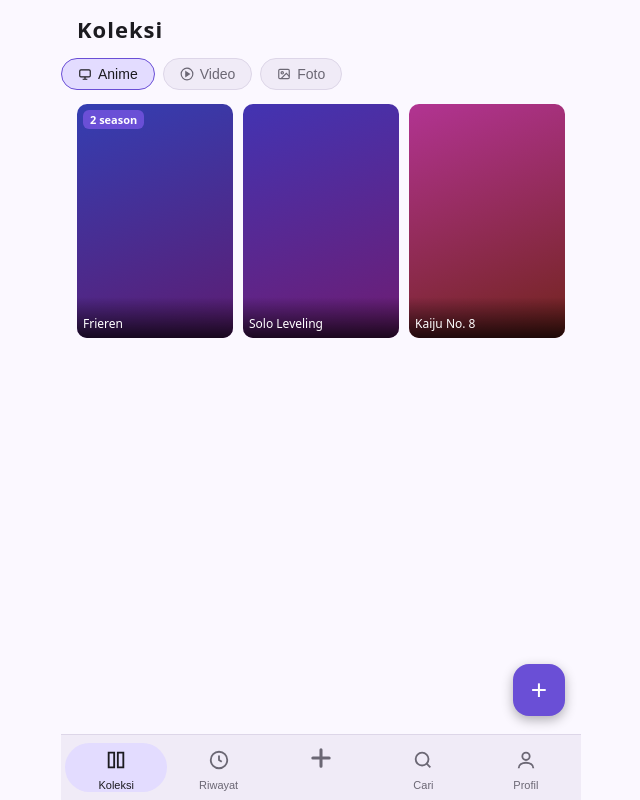
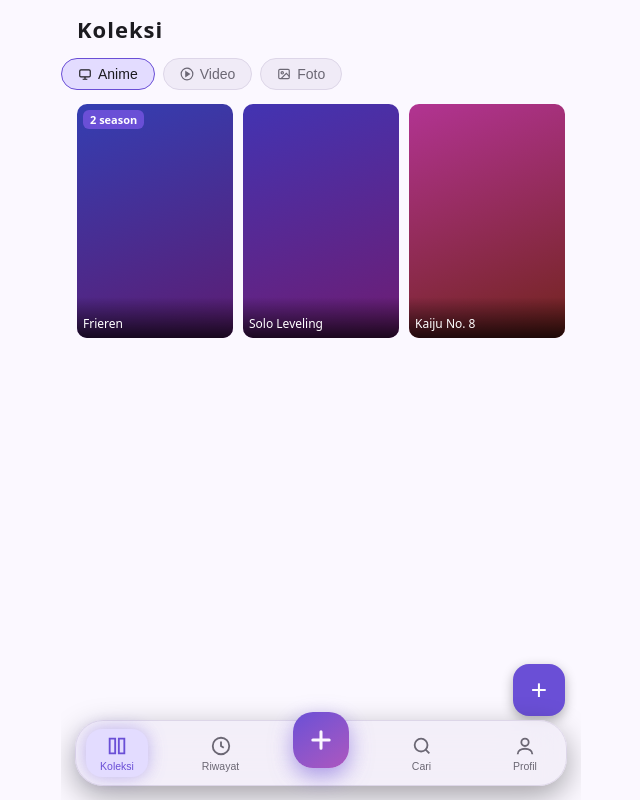
Before and after one commit to heriii1901-blip/Gattaper, a React (Vite) app: page / in a window 1280 px wide. Shown: the whole page, without its empty margins (319-959 px from the left). Built offline with nearby package versions, Linux system fonts and the light colour scheme.

Commit message:
Update bottom-nav.css

```diff
--- a/src/styles/components/bottom-nav.css
+++ b/src/styles/components/bottom-nav.css
@@ -1,15 +1,21 @@
-/* Navigasi bawah dan pill cairnya */
+/* Navigasi bawah mengambang (efek kaca) dengan tombol + di tengah */
 
-/* Navigasi bawah */
 nav {
   position: absolute;
-  bottom: 0;
-  left: 0;
-  right: 0;
+  left: 14px;
+  right: 14px;
+  bottom: calc(14px + env(safe-area-inset-bottom, 0px));
   display: flex;
+  align-items: center;
+  justify-content: space-between;
+  padding: 8px 10px;
+  border-radius: 28px;
   background: var(--sf);
-  border-top: 1px solid var(--ln);
-  padding: 8px 4px calc(8px + env(safe-area-inset-bottom,0px));
+  background: color-mix(in srgb, var(--sf) 70%, transparent);
+  -webkit-backdrop-filter: blur(18px) saturate(1.4);
+  backdrop-filter: blur(18px) saturate(1.4);
+  border: 1px solid var(--ln);
+  box-shadow: 0 10px 30px rgba(0, 0, 0, .35);
 }
 
 nav button {
@@ -17,23 +23,22 @@ nav button {
   z-index: 1;
   -webkit-tap-highlight-color: transparent;
   user-select: none;
-  flex: 1;
+  width: 62px;
+  height: 48px;
   border: 0;
   background: none;
   color: var(--mu);
-  font-size: 11px;
+  font-size: 10.5px;
   display: flex;
   flex-direction: column;
   align-items: center;
+  justify-content: center;
   gap: 3px;
   cursor: pointer;
+  transition: color .3s;
 }
 
 nav button i {
-  width: 56px;
-  height: 32px;
-  align-items: center;
-  justify-content: center;
   display: flex;
   transform-origin: center;
 }
@@ -56,16 +61,34 @@ nav button:not(:active) i {
 }
 
 nav button.on {
-  color: var(--tx);
+  color: var(--ac);
 }
 
-/* Pill cairan di belakang ikon aktif (posisinya diatur useLiquidPill) */
+/* Pill cairan di belakang menu aktif (posisinya diatur useLiquidPill) */
 .nav-pill {
   position: absolute;
   top: 0;
   left: 0;
   z-index: 0;
-  border-radius: 999px;
+  border-radius: 16px;
   background: var(--ac2);
+  box-shadow: 0 0 18px color-mix(in srgb, var(--ac) 40%, transparent);
   pointer-events: none;
 }
+
+/* Tombol + di tengah, menonjol ke atas (gaya TikTok) */
+nav button.nav-add {
+  z-index: 2;
+  width: 56px;
+  height: 56px;
+  margin-top: -26px;
+  border-radius: 20px;
+  color: var(--bg);
+  background: linear-gradient(145deg, var(--ac), color-mix(in srgb, var(--ac) 55%, #ff5fa2));
+  box-shadow: 0 8px 22px color-mix(in srgb, var(--ac) 55%, transparent);
+  transition: transform .15s;
+}
+
+nav button.nav-add:active {
+  transform: scale(0.9);
+}
```
